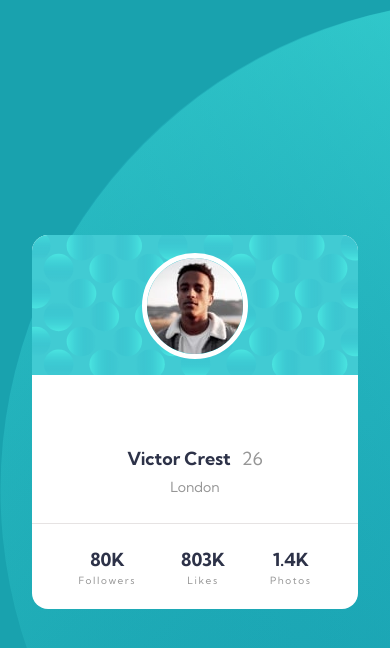
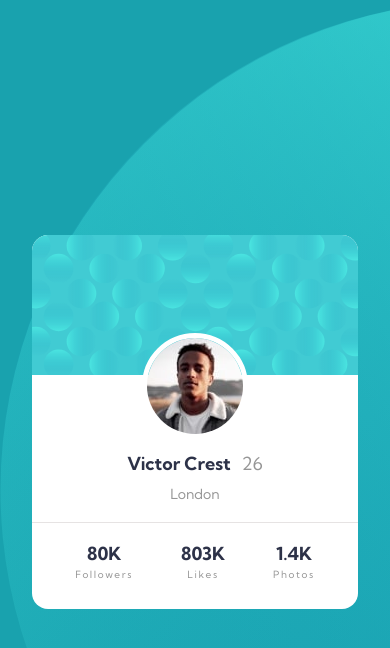
Before and after one commit to kpax10/profile-card-component-main, a plain HTML site: page index.html in a window 390 px wide. Drawn offline with Linux system fonts and the light colour scheme.

Commit message:
mobile layout minus bg img working

```diff
--- a/styles/_card.scss
+++ b/styles/_card.scss
@@ -13,26 +13,26 @@
 }
 
 .user-photo {
-    position: absolute;
+    // position: absolute;
+    // top: 30%;
     border-radius: 50%;
-    // top: 234px;
-    top: 30%;
-    // right: 135px;
     border: 5px solid #FFFFFF;
+    margin-top: -2.6rem;
 }
 
 .container-bottom {
     display: flex;
     flex-direction: column;
     align-items: center;
-    margin-top: 4.5rem;
-    padding-bottom: 1.7rem;
+    // margin-top: -2.6rem;
+    // padding-bottom: 1.7rem;
     border-bottom: 1px solid rgb(230, 227, 227);
 
 }
 
 .user-name-container {
     display: flex;
+    padding-top: .8rem;
 }
 
 .user-name {
@@ -42,20 +42,21 @@
 }
 
 .age {
-    color: $grey;;
+    color: $grey;
     padding-left: 0.7rem;
 }
 
 .location {
     font-size: 14px;
     color: $grey;
-    margin-top: 0.5rem;
+    margin-top: 0.6rem;
+    margin-bottom: 1.2rem;
 }
 
 .stats {
     @include flex-center(row);
     justify-content: space-around; ////fix spacing around stats
-    padding: 1.5rem;
+    padding: 1.2rem 1.2rem 0 1.2rem;
 }
 
 .metric-container {
```
Also changed, not shown: styles/style.css, 1 other file.
